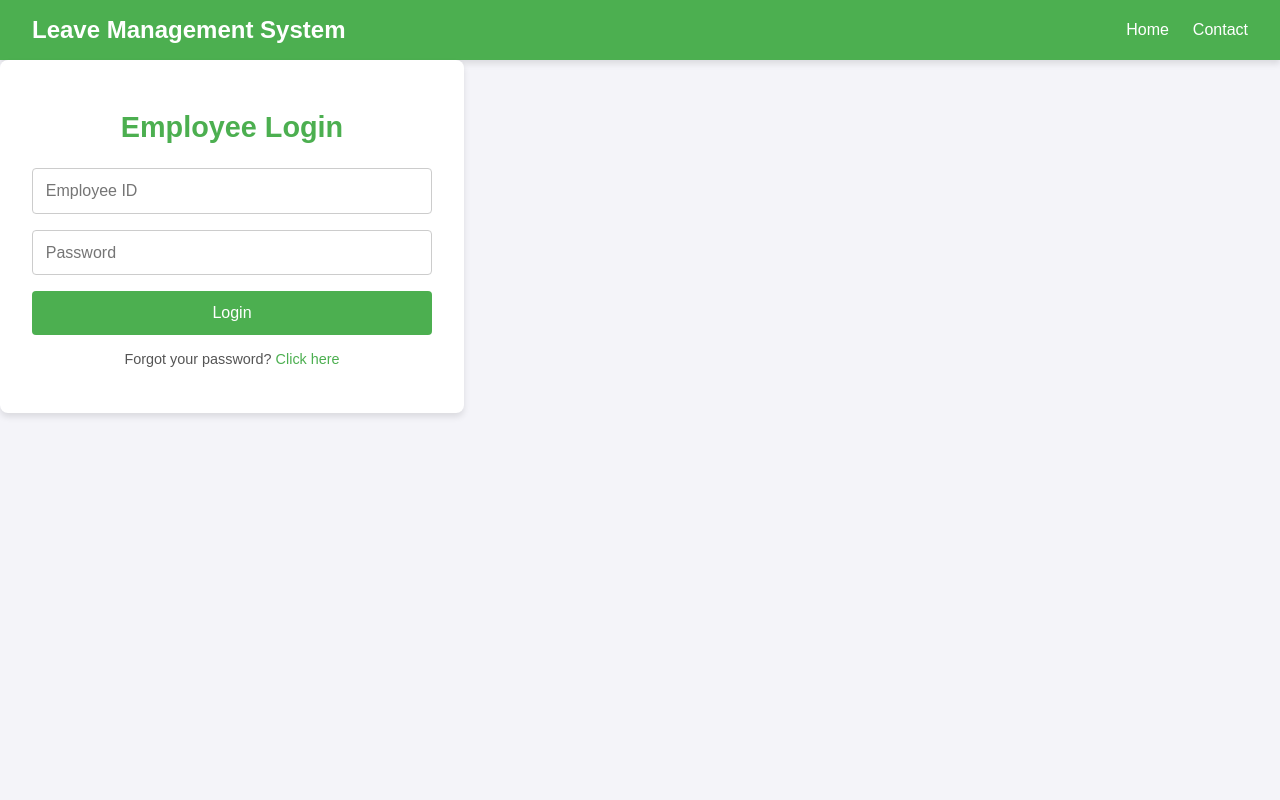
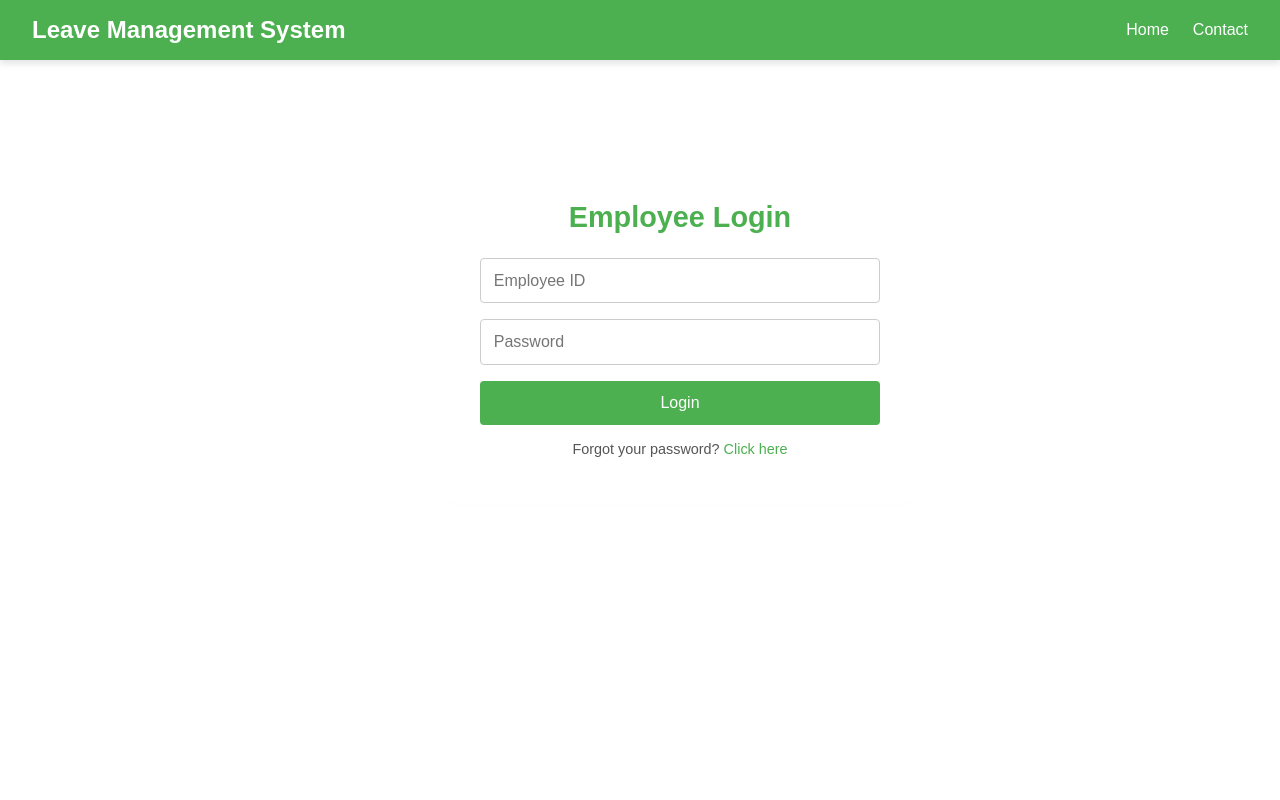
Before and after one commit to anshu-ac-dv/ELMS, a PHP site: page /Employee_Login.php in a window 1280 px wide. Run offline with PHP 8.4, Linux system fonts and the light colour scheme.

Commit message:
Initial Commit

```diff
--- a/Style2.css
+++ b/Style2.css
@@ -1,22 +1,13 @@
-body {
-    margin: 0;
-    font-family: Arial, sans-serif;
-    background-color: #f4f4f9;
-    justify-content: center;
-    align-items: center;
-    height: 100vh;
-    margin: 500px;
-    margin-left: 500px;
-    margin-top: 800px;
-  }
 .login-container {
     background: white;
     padding: 2rem;
     border-radius: 8px;
-    box-shadow: 0 4px 6px rgba(0, 0, 0, 0.1);
+    box-shadow: 0 4px 6px rgba(253, 250, 250, 0.1);
     width: 100%;
     max-width: 400px;
     text-align: center;
+    margin-top: 7%;
+    margin-left: 35%;
   }
 
   .login-container h1 {
```
